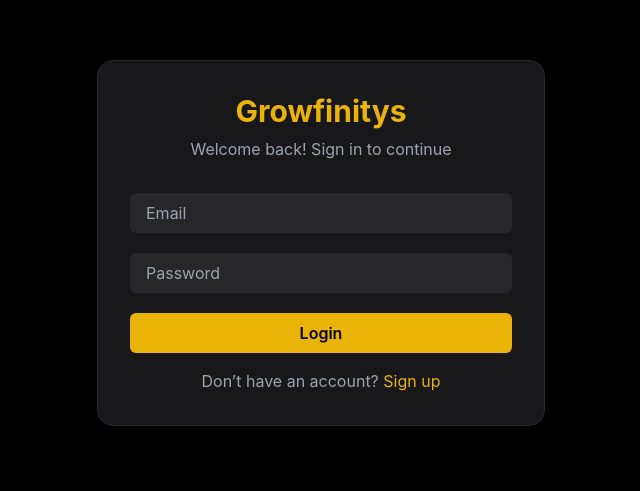
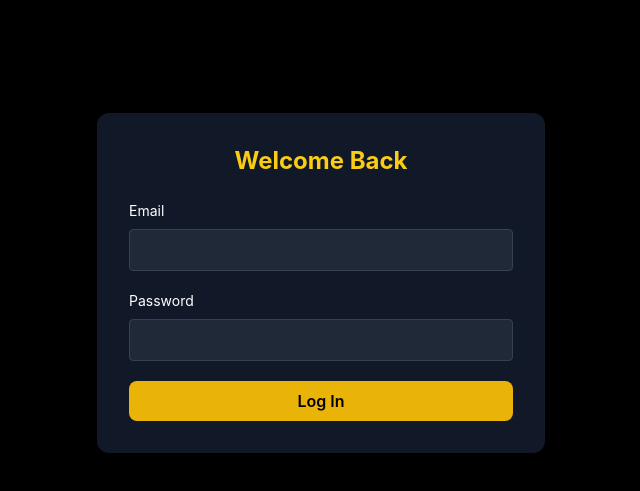
Before and after one commit to mhdkharoub-rgb/growfinitys, a Next.js app: page /login in a window 1280 px wide. Shown: the part 157-648 px from the top of the page, without its empty margins (319-959 px from the left). Built offline with nearby package versions, Linux system fonts and the light colour scheme.

Commit message:
Update login.js

```diff
--- a/pages/login.js
+++ b/pages/login.js
@@ -1,56 +1,9 @@
-// pages/login.js
-import { useState } from "react"
-import AuthLayout from "../components/AuthLayout"
+import AuthForm from "../components/AuthForm"
 
-export default function Login() {
-  const [email, setEmail] = useState("")
-  const [password, setPassword] = useState("")
-
-  const handleLogin = async (e) => {
-    e.preventDefault()
-    const res = await fetch("/api/auth/login", {
-      method: "POST",
-      headers: { "Content-Type": "application/json" },
-      body: JSON.stringify({ email, password }),
-    })
-    if (res.ok) {
-      window.location.href = "/dashboard"
-    } else {
-      alert("Invalid credentials")
-    }
-  }
-
+export default function LoginPage() {
   return (
-    <AuthLayout title="Welcome back! Sign in to continue">
-      <form onSubmit={handleLogin} className="space-y-5">
-        <input
-          type="email"
-          placeholder="Email"
-          value={email}
-          onChange={(e) => setEmail(e.target.value)}
-          className="w-full bg-zinc-800 text-white px-4 py-2 rounded-md focus:outline-none focus:ring-2 focus:ring-yellow-500"
-        />
-        <input
-          type="password"
-          placeholder="Password"
-          value={password}
-          onChange={(e) => setPassword(e.target.value)}
-          className="w-full bg-zinc-800 text-white px-4 py-2 rounded-md focus:outline-none focus:ring-2 focus:ring-yellow-500"
-        />
-        <button
-          type="submit"
-          className="w-full bg-yellow-500 text-black font-semibold py-2 rounded-md hover:bg-yellow-400 transition"
-        >
-          Login
-        </button>
-      </form>
-
-      <p className="text-center text-gray-400 mt-4">
-        Don’t have an account?{" "}
-        <a href="/signup" className="text-yellow-500 hover:underline">
-          Sign up
-        </a>
-      </p>
-    </AuthLayout>
+    <main className="min-h-screen bg-black flex items-center justify-center">
+      <AuthForm mode="login" />
+    </main>
   )
 }
```
